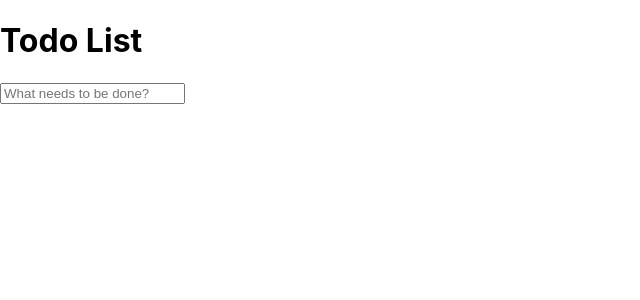
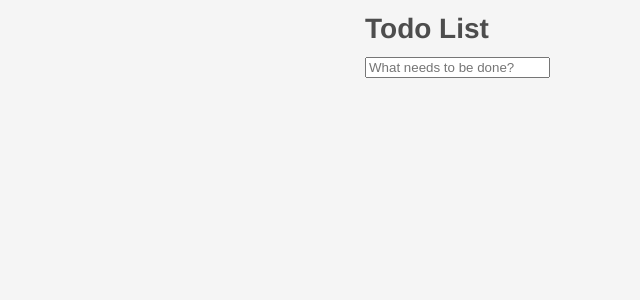
Before and after one commit to ylruiz/react-todo-list, a React (Create React App) app: page / in a window 1280 px wide. Shown: the top 300 px of the page, without its empty margins (0-640 px from the left). Built offline with nearby package versions, Linux system fonts and the light colour scheme; the HTML template or start-up script is replaced by a standard one.

Commit message:
updated body styles in index.css

```diff
--- a/src/index.css
+++ b/src/index.css
@@ -1,14 +1,10 @@
 body {
-  margin: 0;
-  padding: 0;
-  font-family: -apple-system, BlinkMacSystemFont, "Segoe UI", "Roboto", "Oxygen",
-    "Ubuntu", "Cantarell", "Fira Sans", "Droid Sans", "Helvetica Neue",
-    sans-serif;
-  -webkit-font-smoothing: antialiased;
-  -moz-osx-font-smoothing: grayscale;
+  background: #f5f5f5;
+  color: #4d4d4d;
+  font: 14px 'Helvetica Neue', Helvetica, Arial, sans-serif;
+  font-weight: 300;
+  line-height: 1.4em;
+  min-width: 230px;
+  max-width: 550px;
+  margin: 0 auto;
 }
-
-code {
-  font-family: source-code-pro, Menlo, Monaco, Consolas, "Courier New",
-    monospace;
-}
```
